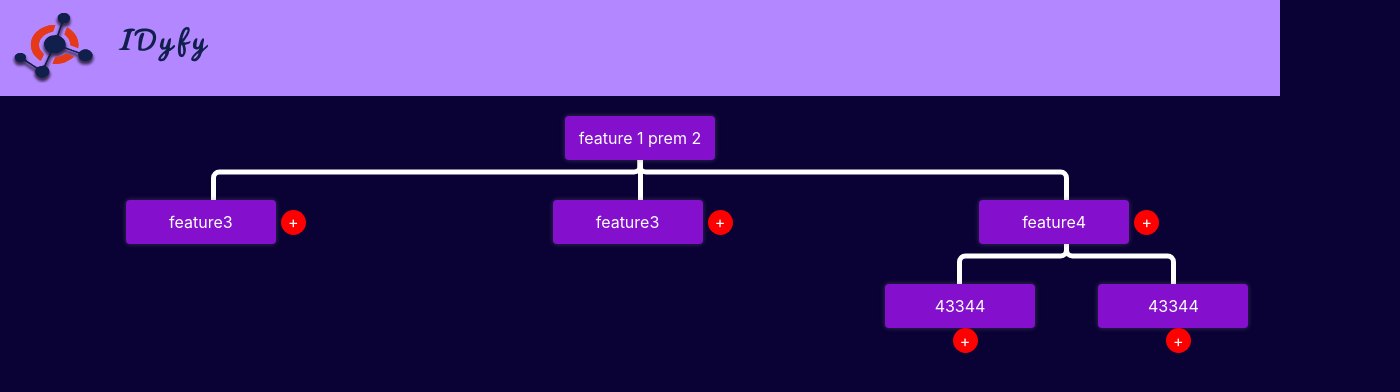
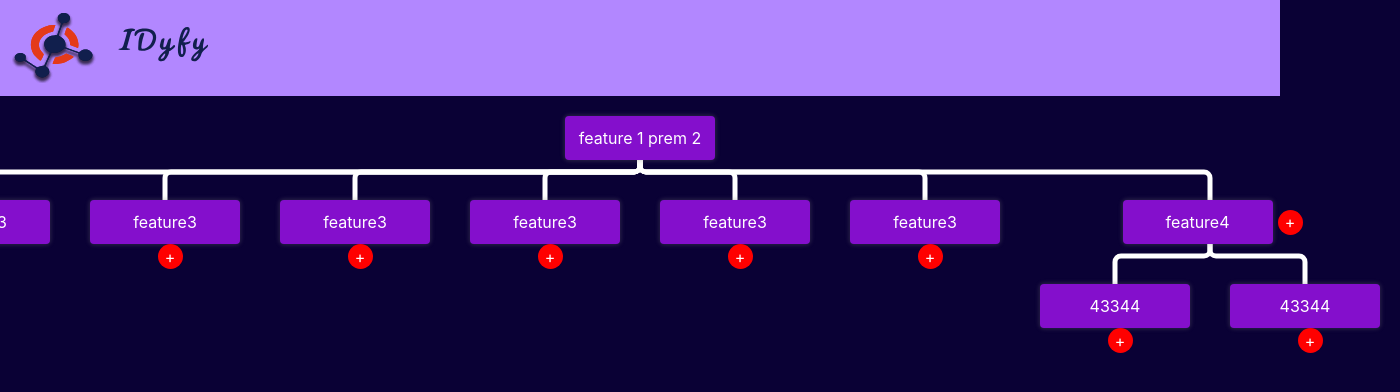
Before and after one commit to srinivass2000/IDyfy, a React (Create React App) app in the folder client/: page /graph_3 in a window 1280 px wide. Shown: the top 392 px of the page, 1400 px wide, since content can reach past the window. Built offline with nearby package versions, Linux system fonts and the light colour scheme; sample sign-in values are in the browser's storage.

Commit message:
handled + and - sign

```diff
--- a/client/src/components/graph/graph_3.js
+++ b/client/src/components/graph/graph_3.js
@@ -12,6 +12,38 @@ const Graph_3 = () => {
       user_id: "61eedf338824f70eb12c70e9",
       idea_id: "61eee0198824f70eb12c7107",
       parent_id: "61eee0198824f70eb12c7107",
+      show: 0,
+    },
+    {
+      _id: "62361b3407f57f19ew18170e5d",
+      title: "feature3",
+      user_id: "61eedf338824f70eb12c70e9",
+      idea_id: "61eee0198824f70eb12c7107",
+      parent_id: "61eeed4daf56b67335d393ab",
+      show: 0,
+    },
+    {
+      _id: "62361b3407f57f19re18170e5d",
+      title: "feature3",
+      user_id: "61eedf338824f70eb12c70e9",
+      idea_id: "61eee0198824f70eb12c7107",
+      parent_id: "61eeed4daf56b67335d393ab",
+      show: 0,
+    },
+    {
+      _id: "62361b3407f5tr7f1918170e5d",
+      title: "feature3",
+      user_id: "61eedf338824f70eb12c70e9",
+      idea_id: "61eee0198824f70eb12c7107",
+      parent_id: "61eeed4daf56b67335d393ab",
+      show: 0,
+    },
+    {
+      _id: "62361b3407ytf57f1918170e5d",
+      title: "feature3",
+      user_id: "61eedf338824f70eb12c70e9",
+      idea_id: "61eee0198824f70eb12c7107",
+      parent_id: "61eeed4daf56b67335d393ab",
       show: 0,
     },
     {
--- a/client/src/components/graph/graph_3_iterate_children.js
+++ b/client/src/components/graph/graph_3_iterate_children.js
@@ -83,7 +83,7 @@ const Graph_3_iterate_children = (props) => {
                     borderRadius: "20px",
                   }}
                 >
-                  +
+                  {(!item.show && "+") || (item.show && "-")}
                 </button>
               </div>
               {/* {path()} */}
--- a/client/src/components/graph/graph_3_iterate_root.js
+++ b/client/src/components/graph/graph_3_iterate_root.js
@@ -79,7 +79,7 @@ const Graph_3_Iterate = (props) => {
                   borderRadius: "20px",
                 }}
               >
-                +
+                {(!item.show && "+") || (item.show && "-")}
               </button>
             </div>
 
```
